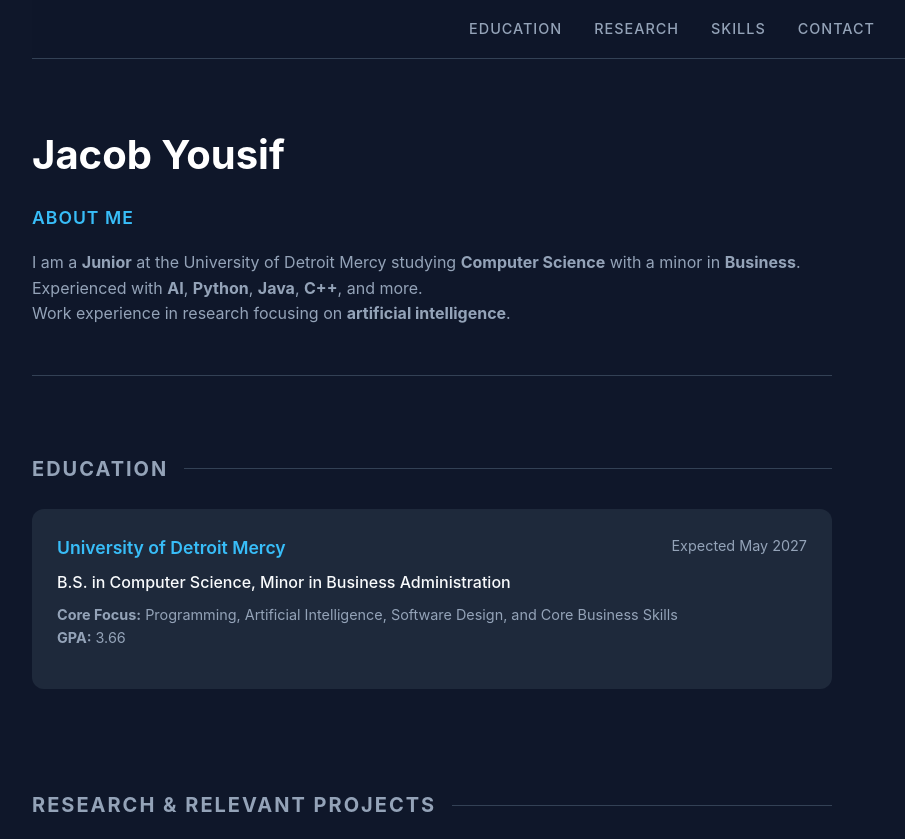
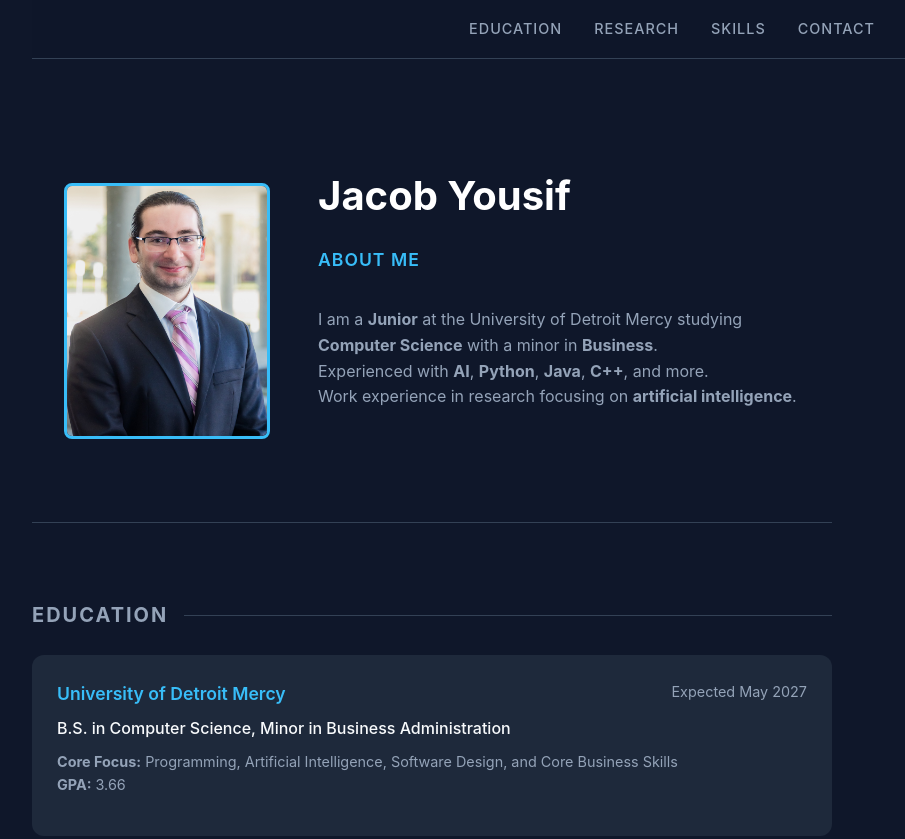
Before and after one commit to Jacobi421/Jacobi421.github.io, a plain HTML site: page Portfolio.html in a window 1280 px wide. Shown: the top 839 px of the page, without its empty margins (208-1113 px from the left). Drawn offline with Linux system fonts and the light colour scheme.

Commit message:
V2-January2026

```diff
--- a/Portfolio.html
+++ b/Portfolio.html
@@ -29,9 +29,9 @@
             padding: 2rem;
         }
 
+        /* Updated Header Layout */
         header {
-            padding: 4rem 0 2rem 0;
-            text-align: left;
+            padding: 100px 0 2rem 0; /* Increased top padding to clear the fixed nav */
             border-bottom: 1px solid var(--border);
         }
 
@@ -151,15 +151,63 @@
             padding-top: 80px;
             margin-top: -20px;
         }
+
+        .header-content {
+            display: flex;
+            flex-direction: row;    /* Force side-by-side */
+            align-items: center;    /* Align image and text vertically */
+            justify-content: flex-start;
+            gap: 3rem;              /* Space between image and name */
+        }
+
+        .profile-pic {
+            width: 200px;           /* Fixed width */
+            height: 250px;          /* Fixed height - maintains a professional rectangular look */
+            object-fit: cover;      /* CRITICAL: Crops the high-res image instead of squishing it */
+
+            /* Quality Fixes for High-Res Downscaling */
+            image-rendering: auto;
+            border: 3px solid var(--accent);
+            border-radius: 8px;     /* Subtle rounded corners instead of a circle for better quality */
+            flex-shrink: 0;         /* Stops the image from being pushed/shrunk */
+        }
+
+        .header-text {
+            display: flex;
+            flex-direction: column;
+            justify-content: center;
+        }
+
+        .header-text h1 {
+            margin: 0;              /* Remove default margins pushing text away */
+        }
+
+        /* Mobile Responsive Fix */
+        @media (max-width: 700px) {
+            .header-content {
+                flex-direction: column;
+                text-align: center;
+                padding-top: 20px;
+            }
+        }
     </style>
 </head>
 <body>
 
     <div class="container">
         <header>
-            <h1>Jacob Yousif</h1>
-            <p class="subtitle">About Me</p>
-            <p style="color: var(--secondary);">I am a <strong>Junior</strong> at the University of Detroit Mercy studying <strong>Computer Science</strong> with a minor in <strong>Business</strong>. <br>Experienced with <Strong>AI</Strong>, <Strong>Python</Strong>, <Strong>Java</Strong>, <Strong>C++</Strong>, and more.<br>Work experience in research focusing on <Strong>artificial intelligence</Strong>.</p>
+            <div class="container"> <div class="header-content">
+                <img src="headshot fr.jpg" alt="Profile" class="profile-pic">
+
+                <div class="header-text">
+                    <h1>Jacob Yousif</h1>
+                    <p class="subtitle">ABOUT ME</p>
+                    <p style="color: var(--secondary); max-width: 500px;">
+                        I am a <strong>Junior</strong> at the University of Detroit Mercy studying <strong>Computer Science</strong> with a minor in <strong>Business</strong>. <br>Experienced with <Strong>AI</Strong>, <Strong>Python</Strong>, <Strong>Java</Strong>, <Strong>C++</Strong>, and more.<br>Work experience in research focusing on <Strong>artificial intelligence</Strong>.</p>
+                    </p>
+                </div>
+            </div>
+        </div>
         </header>
 
         <nav>
```
